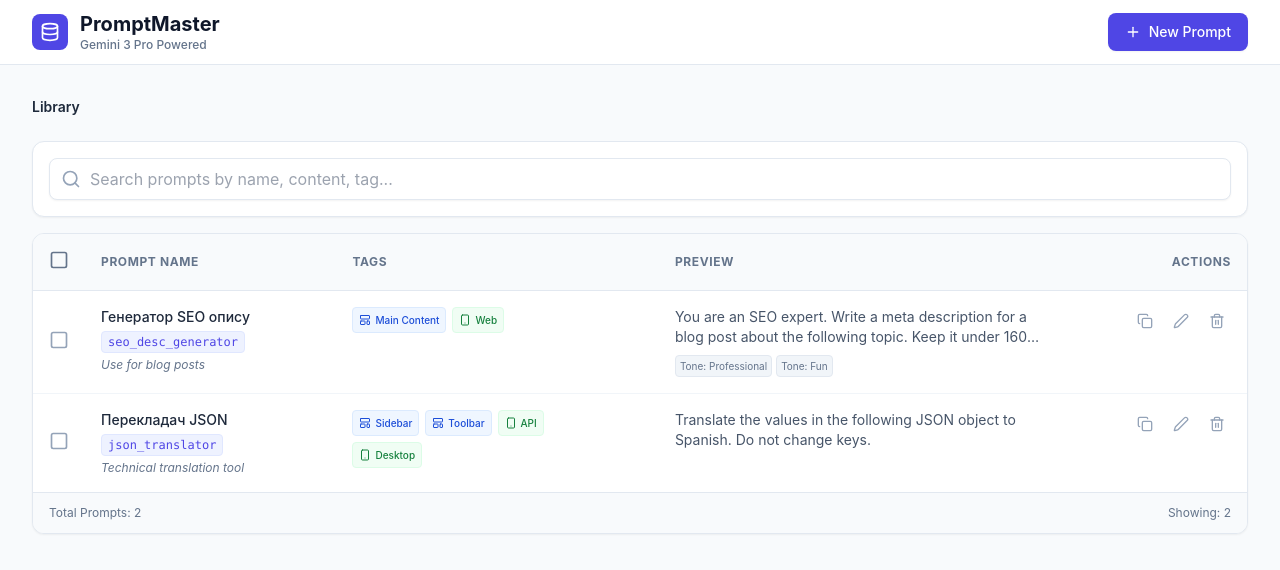
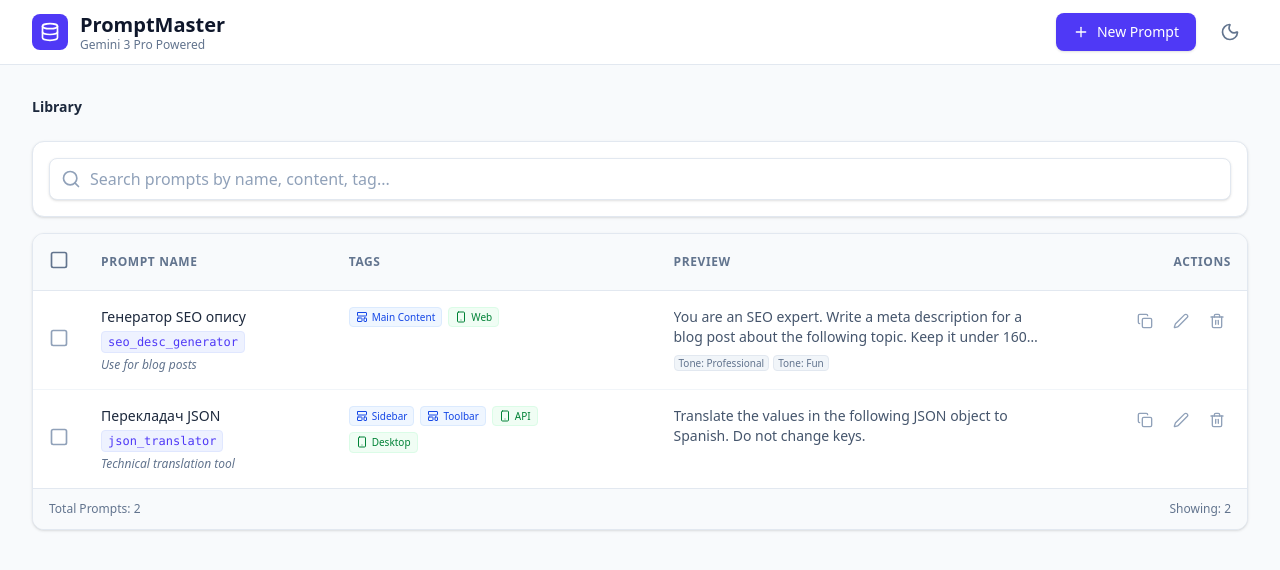
Before and after one commit to ismanitskiy/promt-master, a React (Vite) app: page / in a window 1280 px wide. Shown: the top 570 px of the page. Built offline with nearby package versions, Linux system fonts and the light colour scheme.

Commit message:
Add dark mode and mobile responsiveness

```diff
--- a/App.tsx
+++ b/App.tsx
@@ -4,7 +4,7 @@ import { PromptData, DEFAULT_DASHBOARD_BLOCKS, DEFAULT_CLIENT_PLATFORMS } from '
 import { PromptList } from './components/PromptList';
 import { PromptForm } from './components/PromptForm';
 import { ListManagerModal } from './components/ListManagerModal';
-import { Layers, Plus, Database, Github } from 'lucide-react';
+import { Layers, Plus, Database, Github, Moon, Sun } from 'lucide-react';
 
 const STORAGE_KEY = 'prompt_master_data';
 const STORAGE_BLOCKS_KEY = 'prompt_master_blocks';
@@ -47,6 +47,23 @@ export default function App() {
   const [view, setView] = useState<'list' | 'create' | 'edit'>('list');
   const [editingPrompt, setEditingPrompt] = useState<PromptData | undefined>(undefined);
   const [isLoaded, setIsLoaded] = useState(false);
+  const [darkMode, setDarkMode] = useState(() => {
+    if (typeof window !== 'undefined') {
+      return localStorage.getItem('theme') === 'dark' ||
+        (!localStorage.getItem('theme') && window.matchMedia('(prefers-color-scheme: dark)').matches);
+    }
+    return false;
+  });
+
+  useEffect(() => {
+    if (darkMode) {
+      document.documentElement.classList.add('dark');
+      localStorage.setItem('theme', 'dark');
+    } else {
+      document.documentElement.classList.remove('dark');
+      localStorage.setItem('theme', 'light');
+    }
+  }, [darkMode]);
 
   // Modal State
   const [managerModal, setManagerModal] = useState<{
@@ -128,9 +145,9 @@ export default function App() {
   if (!isLoaded) return null;
 
   return (
-    <div className="min-h-screen bg-slate-50 text-slate-900 pb-20">
+    <div className="min-h-screen bg-slate-50 dark:bg-slate-900 text-slate-900 dark:text-slate-100 pb-20 transition-colors duration-200">
       {/* Navbar */}
-      <nav className="bg-white border-b border-slate-200 sticky top-0 z-30">
+      <nav className="bg-white dark:bg-slate-800 border-b border-slate-200 dark:border-slate-700 sticky top-0 z-30 transition-colors duration-200">
         <div className="max-w-7xl mx-auto px-4 sm:px-6 lg:px-8">
           <div className="flex justify-between h-16">
             <div className="flex items-center gap-3">
@@ -138,20 +155,28 @@ export default function App() {
                 <Database className="w-5 h-5 text-white" />
               </div>
               <div>
-                <h1 className="text-xl font-bold text-slate-900 leading-tight">PromptMaster</h1>
-                <p className="text-xs text-slate-500 font-medium">Gemini 3 Pro Powered</p>
+                <h1 className="text-xl font-bold text-slate-900 dark:text-white leading-tight">PromptMaster</h1>
+                <p className="text-xs text-slate-500 dark:text-slate-400 font-medium">Gemini 3 Pro Powered</p>
               </div>
             </div>
             <div className="flex items-center gap-4">
               {view === 'list' && (
                 <button
                   onClick={handleCreate}
-                  className="inline-flex items-center px-4 py-2 bg-indigo-600 border border-transparent rounded-lg font-medium text-sm text-white hover:bg-indigo-700 shadow-sm transition-all focus:outline-none focus:ring-2 focus:ring-offset-2 focus:ring-indigo-500"
+                  className="inline-flex items-center px-3 py-2 sm:px-4 bg-indigo-600 border border-transparent rounded-lg font-medium text-sm text-white hover:bg-indigo-700 shadow-sm transition-all focus:outline-none focus:ring-2 focus:ring-offset-2 focus:ring-indigo-500"
                 >
-                  <Plus className="w-4 h-4 mr-2" />
-                  New Prompt
+                  <Plus className="w-4 h-4 mr-1 sm:mr-2" />
+                  <span className="hidden sm:inline">New Prompt</span>
+                  <span className="sm:hidden">New</span>
                 </button>
               )}
+              <button
+                onClick={() => setDarkMode(!darkMode)}
+                className="p-2 text-slate-500 hover:text-indigo-600 dark:text-slate-400 dark:hover:text-indigo-400 transition-colors"
+                title="Toggle Dark Mode"
+              >
+                {darkMode ? <Sun className="w-5 h-5" /> : <Moon className="w-5 h-5" />}
+              </button>
             </div>
           </div>
         </div>
@@ -167,8 +192,8 @@ export default function App() {
           </button>
           {view !== 'list' && (
             <>
-              <span className="mx-2">/</span>
-              <span className="font-semibold text-slate-800">{view === 'create' ? 'Create' : 'Edit'}</span>
+              <span className="mx-2 text-slate-300 dark:text-slate-600">/</span>
+              <span className="font-semibold text-slate-800 dark:text-slate-200">{view === 'create' ? 'Create' : 'Edit'}</span>
             </>
           )}
         </div>
--- a/components/PromptList.tsx
+++ b/components/PromptList.tsx
@@ -78,7 +78,7 @@ export const PromptList: React.FC<PromptListProps> = ({ prompts, onEdit, onDelet
   return (
     <div className="space-y-4">
       {/* Search Bar & Actions */}
-      <div className="flex flex-col sm:flex-row justify-between gap-4 bg-white p-4 rounded-xl shadow-sm border border-slate-200 items-center">
+      <div className="flex flex-col sm:flex-row justify-between gap-4 bg-white dark:bg-slate-800 p-4 rounded-xl shadow-sm border border-slate-200 dark:border-slate-700 items-center transition-colors">
         <div className="relative flex-1 w-full">
           <Search className="absolute left-3 top-1/2 -translate-y-1/2 text-slate-400 w-5 h-5" />
           <input
@@ -86,20 +86,20 @@ export const PromptList: React.FC<PromptListProps> = ({ prompts, onEdit, onDelet
             placeholder="Search prompts by name, content, tag..."
             value={searchTerm}
             onChange={(e) => setSearchTerm(e.target.value)}
-            className="w-full pl-10 pr-4 py-2 border border-slate-200 bg-white rounded-lg focus:ring-2 focus:ring-indigo-500 focus:border-indigo-500 transition-shadow shadow-sm"
+            className="w-full pl-10 pr-4 py-2 border border-slate-200 dark:border-slate-600 bg-white dark:bg-slate-900 rounded-lg focus:ring-2 focus:ring-indigo-500 focus:border-indigo-500 transition-all shadow-sm text-slate-900 dark:text-slate-100 placeholder-slate-400"
           />
         </div>
 
         {/* Bulk Actions & Stats */}
         {selectedIds.size > 0 && (
           <div className="flex items-center gap-4 animate-fade-in w-full sm:w-auto justify-between sm:justify-end">
-             <div className="flex items-center gap-3 bg-indigo-50 px-3 py-1.5 rounded-lg border border-indigo-100">
+            <div className="flex items-center gap-3 bg-indigo-50 dark:bg-indigo-900/30 px-3 py-1.5 rounded-lg border border-indigo-100 dark:border-indigo-800/50">
               <div className="flex flex-col items-end">
-                  <span className="text-[10px] font-bold text-indigo-800 uppercase tracking-wide">Total ({selectedStats.count})</span>
+                <span className="text-[10px] font-bold text-indigo-800 dark:text-indigo-300 uppercase tracking-wide">Total ({selectedStats.count})</span>
                 <div className="flex items-center gap-2 text-xs">
-                     <span className="font-medium text-slate-600">{selectedStats.tokens.toLocaleString()} tok</span>
-                     <span className="w-px h-3 bg-indigo-200"></span>
-                     <span className="font-mono text-green-700 font-semibold">{formatCost(selectedStats.cost)}</span>
+                  <span className="font-medium text-slate-600 dark:text-slate-300">{selectedStats.tokens.toLocaleString()} tok</span>
+                  <span className="w-px h-3 bg-indigo-200 dark:bg-indigo-700"></span>
+                  <span className="font-mono text-green-700 dark:text-green-400 font-semibold">{formatCost(selectedStats.cost)}</span>
                 </div>
               </div>
             </div>
@@ -116,11 +116,11 @@ export const PromptList: React.FC<PromptListProps> = ({ prompts, onEdit, onDelet
       </div>
 
       {/* Table */}
-      <div className="bg-white rounded-xl shadow-sm border border-slate-200 overflow-hidden">
+      <div className="bg-white dark:bg-slate-800 rounded-xl shadow-sm border border-slate-200 dark:border-slate-700 overflow-hidden transition-colors">
         <div className="overflow-x-auto custom-scrollbar">
           <table className="w-full text-left border-collapse">
             <thead>
-              <tr className="bg-slate-50 border-b border-slate-200 text-xs uppercase text-slate-500 font-semibold tracking-wider">
+              <tr className="bg-slate-50 dark:bg-slate-900/50 border-b border-slate-200 dark:border-slate-700 text-xs uppercase text-slate-500 dark:text-slate-400 font-semibold tracking-wider">
                 <th className="p-4 w-12 text-center">
                   <button onClick={toggleSelectAll} className="hover:text-indigo-600">
                     {isAllSelected ? <CheckSquare className="w-5 h-5" /> : <Square className="w-5 h-5" />}
@@ -132,7 +132,7 @@ export const PromptList: React.FC<PromptListProps> = ({ prompts, onEdit, onDelet
                 <th className="p-4 text-right">Actions</th>
               </tr>
             </thead>
-            <tbody className="divide-y divide-slate-100 text-sm">
+            <tbody className="divide-y divide-slate-100 dark:divide-slate-700 text-sm">
               {filteredPrompts.length === 0 ? (
                 <tr>
                   <td colSpan={5} className="p-8 text-center text-slate-400">
@@ -141,7 +141,7 @@ export const PromptList: React.FC<PromptListProps> = ({ prompts, onEdit, onDelet
                 </tr>
               ) : (
                 filteredPrompts.map((prompt) => (
-                  <tr key={prompt.id} className={`hover:bg-slate-50 transition-colors ${selectedIds.has(prompt.id) ? 'bg-indigo-50/50' : ''}`}>
+                  <tr key={prompt.id} className={`hover:bg-slate-50 dark:hover:bg-slate-700/50 transition-colors ${selectedIds.has(prompt.id) ? 'bg-indigo-50/50 dark:bg-indigo-900/20' : ''}`}>
                     <td className="p-4 text-center">
                       <button
                         onClick={() => toggleSelect(prompt.id)}
@@ -151,34 +151,34 @@ export const PromptList: React.FC<PromptListProps> = ({ prompts, onEdit, onDelet
                       </button>
                     </td>
                     <td className="p-4 align-top">
-                      <div className="font-medium text-slate-800">{prompt.nameUA}</div>
-                      <div className="font-mono text-xs text-indigo-600 bg-indigo-50 inline-block px-1.5 py-0.5 rounded mt-1 border border-indigo-100">
+                      <div className="font-medium text-slate-800 dark:text-slate-200">{prompt.nameUA}</div>
+                      <div className="font-mono text-xs text-indigo-600 dark:text-indigo-400 bg-indigo-50 dark:bg-indigo-900/30 inline-block px-1.5 py-0.5 rounded mt-1 border border-indigo-100 dark:border-indigo-800/50">
                         {prompt.nameEN}
                       </div>
-                      {prompt.hint && <div className="text-slate-500 text-xs mt-1 italic">{prompt.hint}</div>}
+                      {prompt.hint && <div className="text-slate-500 dark:text-slate-400 text-xs mt-1 italic">{prompt.hint}</div>}
                     </td>
                     <td className="p-4 align-top">
                       <div className="flex flex-wrap gap-1.5 max-w-[200px]">
                         {prompt.dashboardBlocks.map(b => (
-                          <span key={b} className="inline-flex items-center px-1.5 py-0.5 rounded text-[10px] font-medium bg-blue-50 text-blue-700 border border-blue-100">
+                          <span key={b} className="inline-flex items-center px-1.5 py-0.5 rounded text-[10px] font-medium bg-blue-50 dark:bg-blue-900/30 text-blue-700 dark:text-blue-300 border border-blue-100 dark:border-blue-800/50">
                             <LayoutTemplate className="w-3 h-3 mr-1" /> {b}
                           </span>
                         ))}
                         {prompt.clients.map(c => (
-                          <span key={c} className="inline-flex items-center px-1.5 py-0.5 rounded text-[10px] font-medium bg-green-50 text-green-700 border border-green-100">
+                          <span key={c} className="inline-flex items-center px-1.5 py-0.5 rounded text-[10px] font-medium bg-green-50 dark:bg-green-900/30 text-green-700 dark:text-green-300 border border-green-100 dark:border-green-800/50">
                             <Smartphone className="w-3 h-3 mr-1" /> {c}
                           </span>
                         ))}
                       </div>
                     </td>
                     <td className="p-4 align-top">
-                      <p className="text-slate-600 line-clamp-2" title={prompt.content}>
+                      <p className="text-slate-600 dark:text-slate-300 line-clamp-2" title={prompt.content}>
                         {prompt.content}
                       </p>
                       {prompt.options.length > 0 && (
                         <div className="mt-2 flex gap-1 flex-wrap">
                           {prompt.options.slice(0, 3).map(o => (
-                             <span key={o.id} className="text-[10px] bg-slate-100 text-slate-500 px-1 rounded border border-slate-200">
+                            <span key={o.id} className="text-[10px] bg-slate-100 dark:bg-slate-700 text-slate-500 dark:text-slate-300 px-1 rounded border border-slate-200 dark:border-slate-600">
                               {o.label}
                             </span>
                           ))}
@@ -190,21 +190,21 @@ export const PromptList: React.FC<PromptListProps> = ({ prompts, onEdit, onDelet
                       <div className="flex justify-end gap-2">
                         <button
                           onClick={() => handleCopy(prompt.content, prompt.id)}
-                          className={`p-1.5 rounded transition-all ${copiedId === prompt.id ? 'bg-green-100 text-green-700' : 'text-slate-400 hover:text-indigo-600 hover:bg-indigo-50'}`}
+                          className={`p-1.5 rounded transition-all ${copiedId === prompt.id ? 'bg-green-100 text-green-700 dark:bg-green-900/50 dark:text-green-400' : 'text-slate-400 hover:text-indigo-600 hover:bg-indigo-50 dark:hover:bg-indigo-900/30'}`}
                           title="Copy Prompt"
                         >
                           <Copy className="w-4 h-4" />
                         </button>
                         <button
                           onClick={() => onEdit(prompt)}
-                          className="p-1.5 text-slate-400 hover:text-indigo-600 hover:bg-indigo-50 rounded transition-all"
+                          className="p-1.5 text-slate-400 hover:text-indigo-600 hover:bg-indigo-50 dark:hover:bg-indigo-900/30 rounded transition-all"
                           title="Edit"
                         >
                           <Edit2 className="w-4 h-4" />
                         </button>
                         <button
                           onClick={() => onDelete(prompt.id)}
-                          className="p-1.5 text-slate-400 hover:text-red-600 hover:bg-red-50 rounded transition-all"
+                          className="p-1.5 text-slate-400 hover:text-red-600 hover:bg-red-50 dark:hover:bg-red-900/30 rounded transition-all"
                           title="Delete"
                         >
                           <Trash2 className="w-4 h-4" />
@@ -217,7 +217,7 @@ export const PromptList: React.FC<PromptListProps> = ({ prompts, onEdit, onDelet
             </tbody>
           </table>
         </div>
-        <div className="bg-slate-50 px-4 py-3 border-t border-slate-200 text-xs text-slate-500 flex justify-between items-center">
+        <div className="bg-slate-50 dark:bg-slate-900/50 px-4 py-3 border-t border-slate-200 dark:border-slate-700 text-xs text-slate-500 dark:text-slate-400 flex justify-between items-center">
           <span>Total Prompts: {prompts.length}</span>
           <span>Showing: {filteredPrompts.length}</span>
         </div>
--- /dev/null
+++ b/index.css
@@ -0,0 +1,20 @@
+@import "tailwindcss";
+
+/* Custom scrollbar for tables - migrated from inline styles */
+.custom-scrollbar::-webkit-scrollbar {
+    height: 8px;
+    width: 8px;
+}
+
+.custom-scrollbar::-webkit-scrollbar-track {
+    background: #f1f5f9;
+}
+
+.custom-scrollbar::-webkit-scrollbar-thumb {
+    background: #cbd5e1;
+    border-radius: 4px;
+}
+
+.custom-scrollbar::-webkit-scrollbar-thumb:hover {
+    background: #94a3b8;
+}
--- a/index.html
+++ b/index.html
@@ -5,44 +5,6 @@
   <meta charset="UTF-8" />
   <meta name="viewport" content="width=device-width, initial-scale=1.0" />
   <title>PromptMaster Library</title>
-  <script src="https://cdn.tailwindcss.com"></script>
-  <script>
-    tailwind.config = {
-      theme: {
-        extend: {
-          colors: {
-            primary: '#4f46e5',
-            secondary: '#64748b',
-          }
-        }
-      }
-    }
-  </script>
-  <style>
-    body {
-      background-color: #f8fafc;
-      font-family: 'Inter', system-ui, -apple-system, sans-serif;
-    }
-
-    /* Custom scrollbar for tables */
-    .custom-scrollbar::-webkit-scrollbar {
-      height: 8px;
-      width: 8px;
-    }
-
-    .custom-scrollbar::-webkit-scrollbar-track {
-      background: #f1f5f9;
-    }
-
-    .custom-scrollbar::-webkit-scrollbar-thumb {
-      background: #cbd5e1;
-      border-radius: 4px;
-    }
-
-    .custom-scrollbar::-webkit-scrollbar-thumb:hover {
-      background: #94a3b8;
-    }
-  </style>
 </head>
 
 <body>
--- a/index.tsx
+++ b/index.tsx
@@ -1,6 +1,7 @@
 import React from 'react';
 import ReactDOM from 'react-dom/client';
 import App from './App';
+import './index.css';
 
 const rootElement = document.getElementById('root');
 if (!rootElement) {
--- a/package.json
+++ b/package.json
@@ -16,8 +16,12 @@
     "react-dom": "^19.2.0"
   },
   "devDependencies": {
+    "@tailwindcss/postcss": "^4.1.17",
     "@types/node": "^22.14.0",
     "@vitejs/plugin-react": "^5.0.0",
+    "autoprefixer": "^10.4.22",
+    "postcss": "^8.5.6",
+    "tailwindcss": "^4.1.17",
     "typescript": "~5.8.2",
     "vite": "^6.2.0"
   }
--- /dev/null
+++ b/postcss.config.js
@@ -0,0 +1,6 @@
+export default {
+    plugins: {
+        '@tailwindcss/postcss': {},
+        autoprefixer: {},
+    },
+}
--- /dev/null
+++ b/tailwind.config.js
@@ -0,0 +1,18 @@
+/** @type {import('tailwindcss').Config} */
+export default {
+    content: [
+        "./index.html",
+        "./src/**/*.{js,ts,jsx,tsx}",
+        "./components/**/*.{js,ts,jsx,tsx}",
+        "./**/*.{js,ts,jsx,tsx}",
+    ],
+    theme: {
+        extend: {
+            colors: {
+                primary: '#4f46e5',
+                secondary: '#64748b',
+            }
+        },
+    },
+    plugins: [],
+}
```
Also changed, not shown: components/ListManagerModal.tsx (+9 -9 lines), components/MultiSelect.tsx (+4 -4 lines), components/PromptForm.tsx (+27 -27 lines), 1 other file (tests, documents, lock files or other folders). Lines whose indentation alone changed are shown as unchanged.
